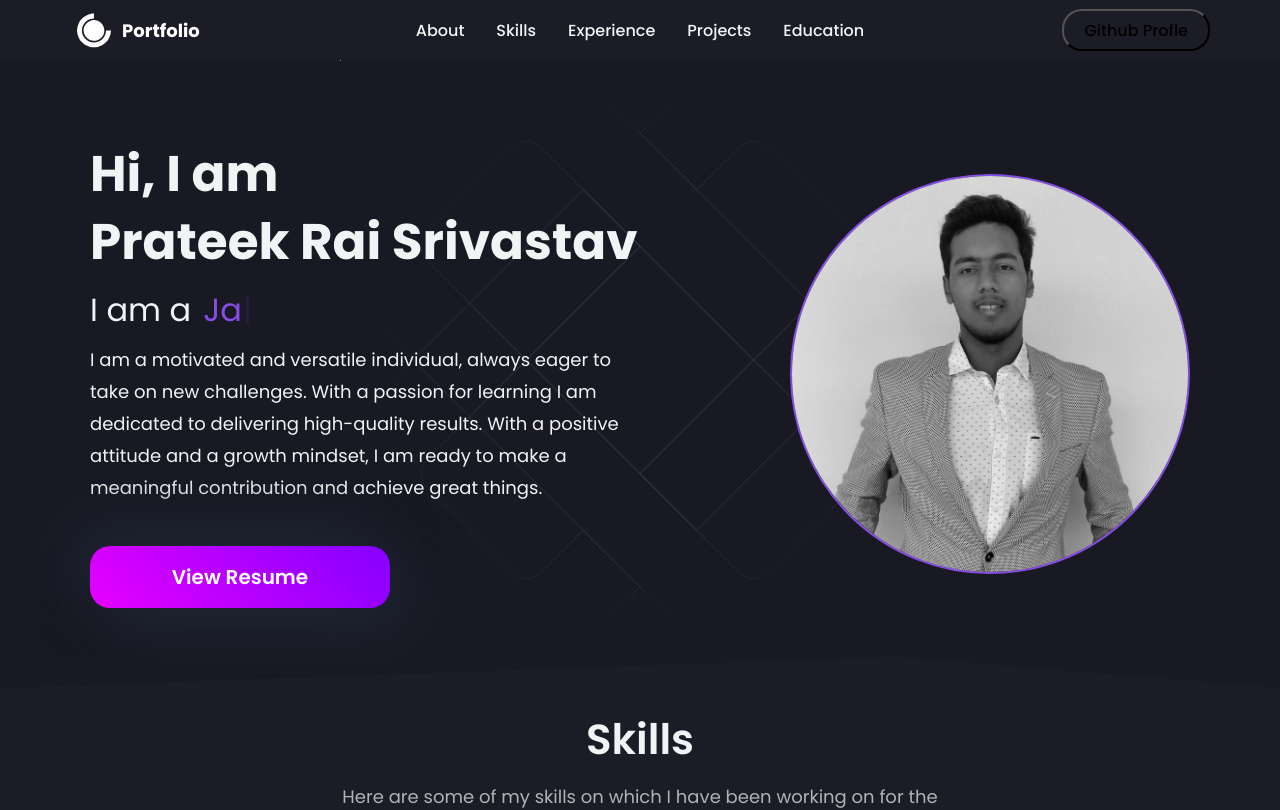
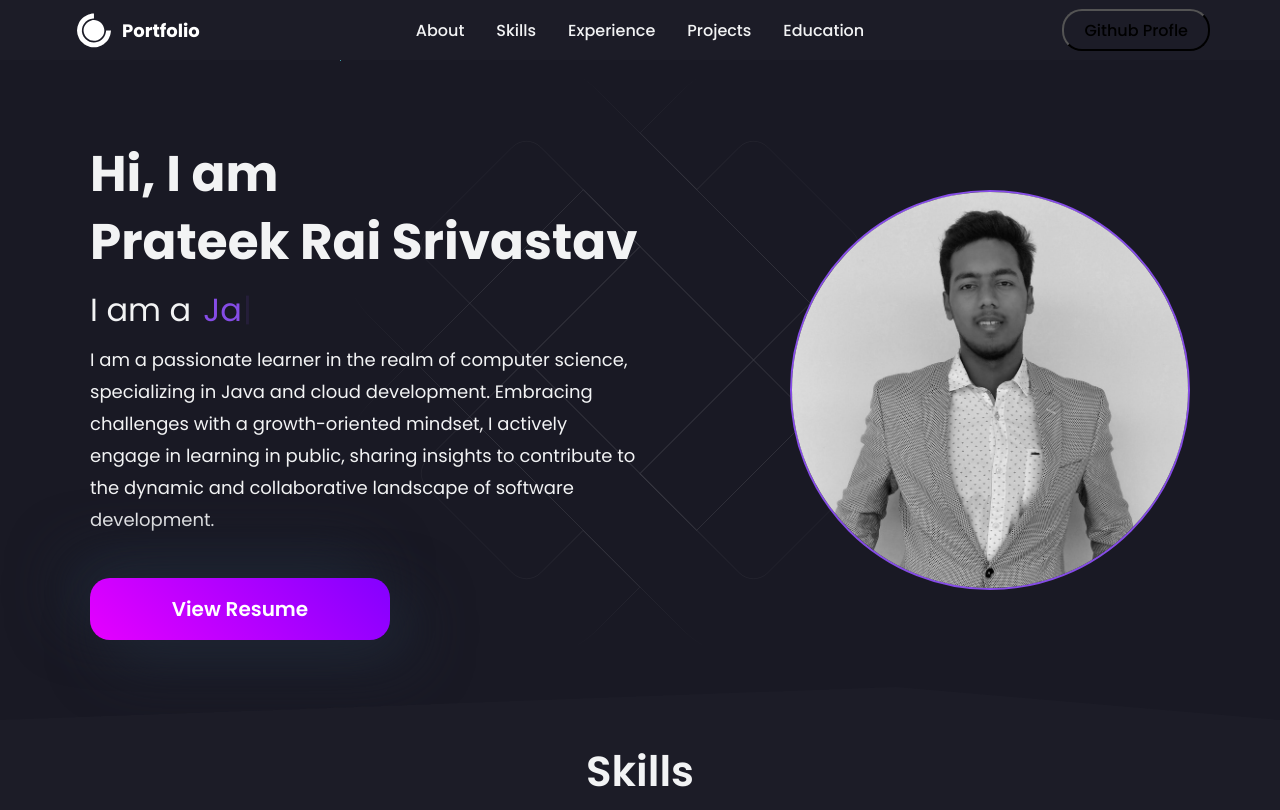
Before and after one commit to prateekrai1/Portfolio, a React (Create React App) app in the folder my-portfolio/: page / in a window 1280 px wide. Shown: the top 810 px of the page. Built offline with nearby package versions, Linux system fonts and the light colour scheme.

Commit message:
icon changes

```diff
--- a/my-portfolio/public/index.html
+++ b/my-portfolio/public/index.html
@@ -24,7 +24,7 @@
       work correctly both with client-side routing and a non-root public URL.
       Learn how to configure a non-root public URL by running `npm run build`.
     -->
-    <title>React App</title>
+    <title>Prateek Portfolio</title>
   </head>
   <body>
     <noscript>You need to enable JavaScript to run this app.</noscript>
--- a/my-portfolio/src/data/Constant.js
+++ b/my-portfolio/src/data/Constant.js
@@ -8,7 +8,7 @@ export const Bio = {
       ""
     ],
     description:
-      "I am a motivated and versatile individual, always eager to take on new challenges. With a passion for learning I am dedicated to delivering high-quality results. With a positive attitude and a growth mindset, I am ready to make a meaningful contribution and achieve great things.",
+      "I am a passionate learner in the realm of computer science, specializing in Java and cloud development. Embracing challenges with a growth-oriented mindset, I actively engage in learning in public, sharing insights to contribute to the dynamic and collaborative landscape of software development.",
     github: "https://github.com/prateekrai1",
     resume:
       "https://drive.google.com/file/d/1K7q_O9CAslaGRjSXoSi9a8Qn9Mgyud4y/view?usp=sharing",
```
Also changed, not shown: 1 other file (tests, documents, lock files or other folders).
